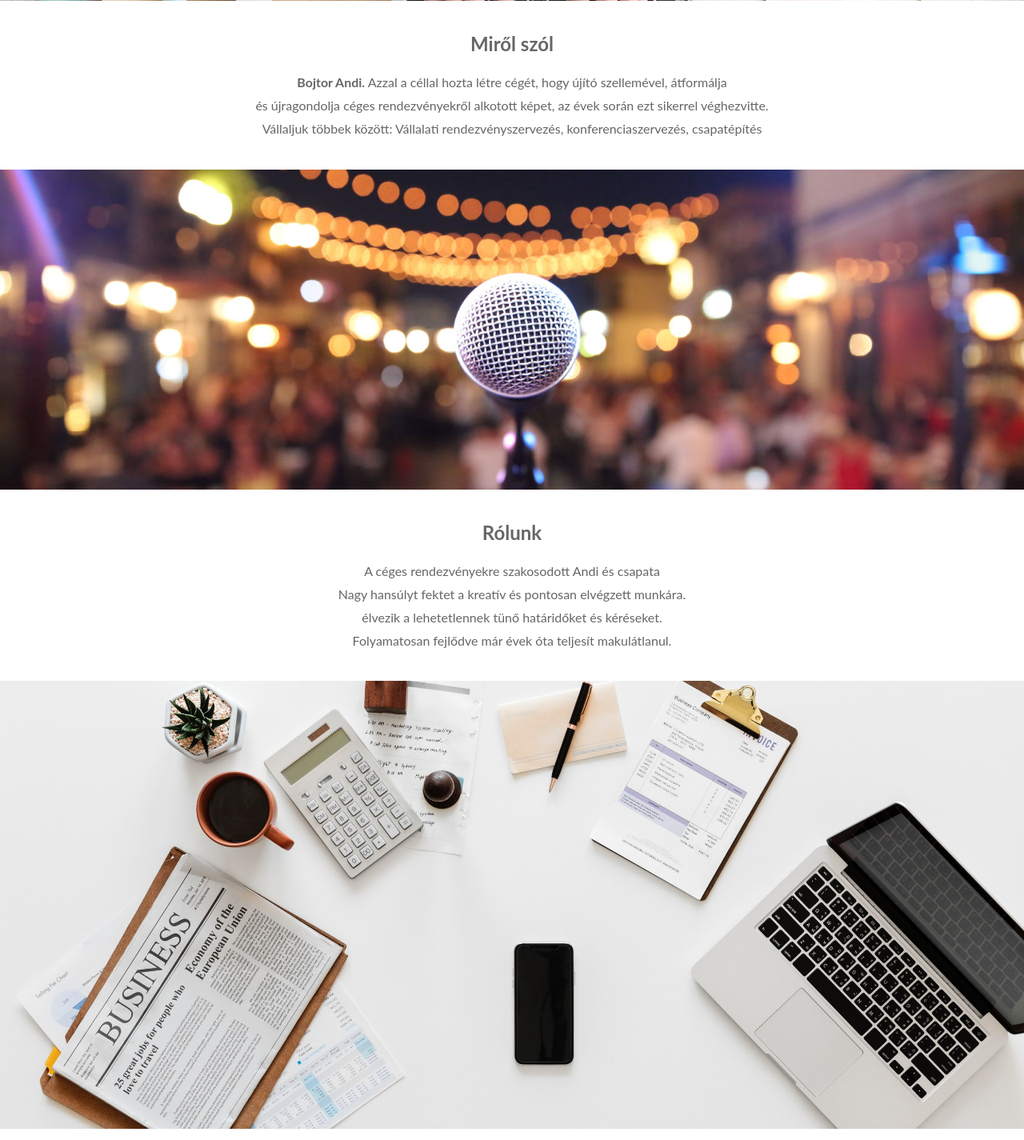
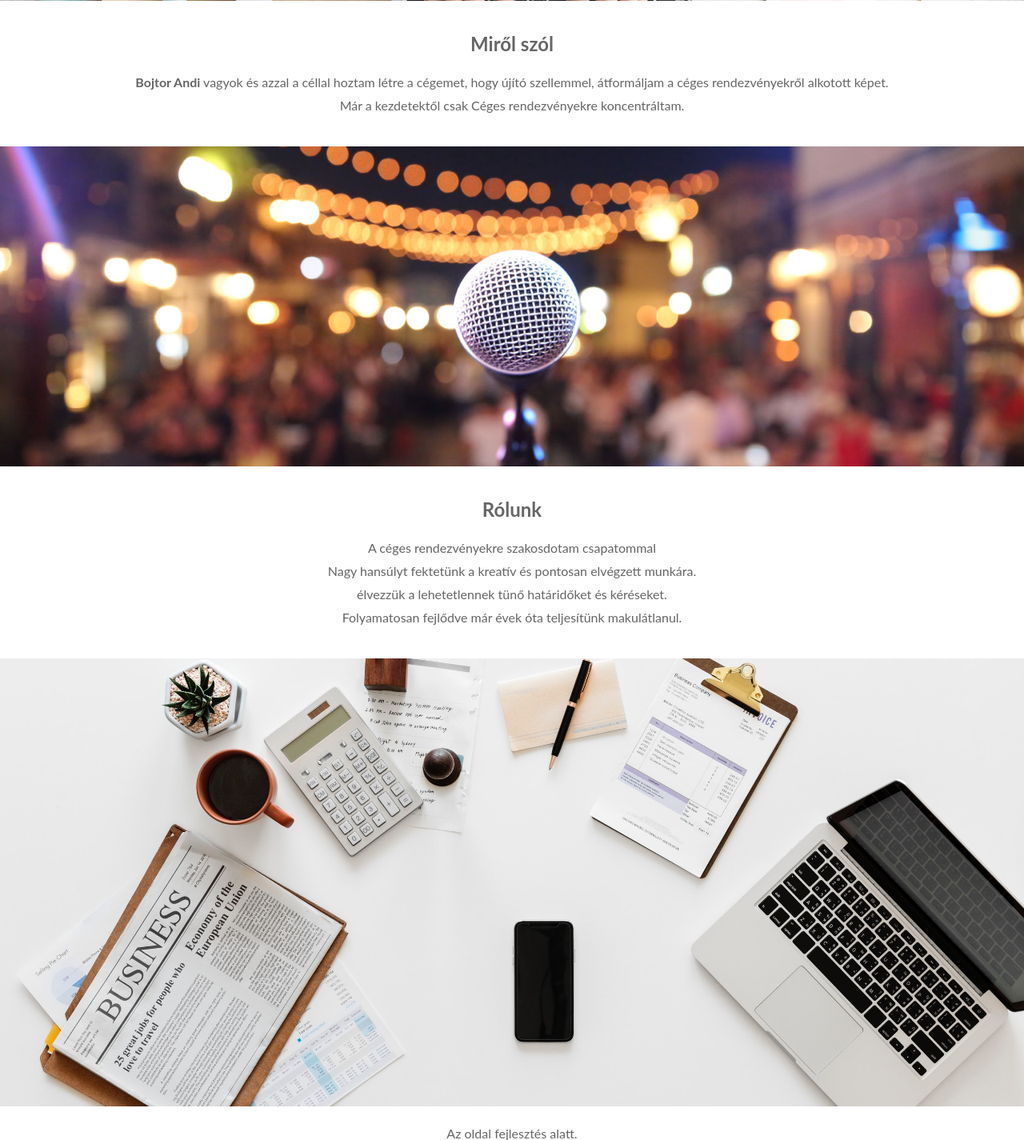
Before and after one commit to FerencKovacs1/rndbeta, a Flask app: page / in a window 1280 px wide. Shown: the part 653-2078 px from the top of the page at 80% size. Run offline with Flask 2, Linux system fonts and the light colour scheme; some libraries are stand-ins or nearby versions.

Commit message:
fixed words

```diff
--- a/templates/main.html
+++ b/templates/main.html
@@ -44,10 +44,9 @@
   <section class="section section-light noselect">
     <h2 >Miről szól</h2>
     <p>
-      <strong>Bojtor Andi.</strong>
-      Azzal a céllal hozta létre cégét, hogy újító szellemével, átformálja<br/ >
-      és újragondolja céges rendezvényekről alkotott képet, az évek során ezt sikerrel véghezvitte.<br/>
-      Vállaljuk többek között: Vállalati rendezvényszervezés, konferenciaszervezés, csapatépítés
+
+      <strong>Bojtor Andi</strong> vagyok és azzal a céllal hoztam létre a cégemet, hogy újító szellemmel, átformáljam a céges rendezvényekről alkotott képet.
+      <br />Már a kezdetektől csak Céges rendezvényekre koncentráltam.
     </p>
   </section>
   <div class="pimg2 noselect">
@@ -60,10 +59,10 @@
   <section class="section section-light noselect">
     <h2 id="about-us">Rólunk</h2>
     <p>
-      A céges rendezvényekre szakosodott Andi és csapata<br />
-       Nagy hansúlyt fektet a kreatív és pontosan elvégzett munkára.<br />
-       élvezik a lehetetlennek tünő határidőket és kéréseket.</br>
-       Folyamatosan fejlődve már évek óta teljesít makulátlanul.
+      A céges rendezvényekre szakosdotam csapatommal<br />
+       Nagy hansúlyt fektetünk a kreatív és pontosan elvégzett munkára.<br />
+       élvezzük  a lehetetlennek tünő határidőket és kéréseket.</br>
+       Folyamatosan fejlődve már évek óta teljesítünk makulátlanul.
     </p>
   </section>
   <div class="pimg3">
```
